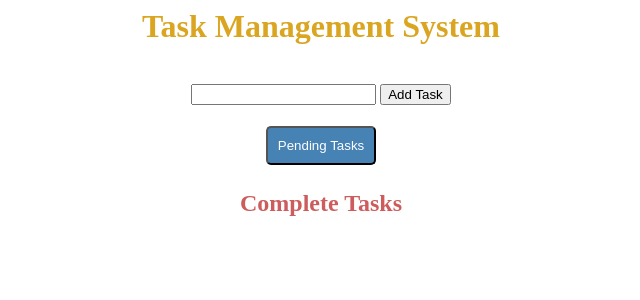
After one commit to ishanExtreme/task_manager, a Python web app: template templates/completed.html in a window 1280 px wide. The commit adds this page. Shown: the top 300 px of the page, without its empty margins (319-959 px from the left). Run offline with Jinja, Linux system fonts and the light colour scheme; the template is opened without the code that fills it, so the values that code supplies are empty.

Commit message:
mark complete and show complete added

```diff
--- a/task_manager/urls.py
+++ b/task_manager/urls.py
@@ -7,6 +7,8 @@ urlpatterns = [
     path("admin/", admin.site.urls),
     path("add-task/", views.add_task),
     path("tasks/", views.display_tasks),
-    path("delete-task/<int:index>/", views.delete_task)
+    path("delete-task/<int:index>/", views.delete_task),
+    path("complete_task/<int:index>/", views.mark_complete),
+    path("completed_tasks/", views.display_completed_tasks)
     # Add all your views here
 ]
--- /dev/null
+++ b/templates/completed.html
@@ -0,0 +1,18 @@
+<h1 style="text-align: center; color: goldenrod">Task Management System</h1>
+<br/>
+<div style="display: flex; flex-flow: column wrap; justify-content: center; align-items: center;">
+    <form action="/add-task" method="get">
+        <input type="text" name="task"/>
+        <button type="submit">Add Task</button>
+    </form>
+    <button style="padding: 10px;border-radius: 5px;background-color: steelblue;color: white; cursor: pointer; margin-top: 5px; margin-bottom: 5px;" onclick="window.location.href='/tasks'">Pending Tasks</button>
+    <h2 style="color: indianred;">Complete Tasks</h2>
+
+    {%for task in tasks%}
+
+            <h3 style="color: steelblue;">
+            {{forloop.counter}} . {{task}}
+            </h3>
+            <hr style="width:50%;">
+    {%endfor%}
+</div>
--- a/templates/tasks.html
+++ b/templates/tasks.html
@@ -5,7 +5,7 @@
         <input type="text" name="task"/>
         <button type="submit">Add Task</button>
     </form>
-
+    <button style="padding: 10px;border-radius: 5px;background-color: lawngreen;color: white; cursor: pointer; margin-top: 5px; margin-bottom: 5px;" onclick="window.location.href='/completed_tasks'">Completed Tasks</button>
     <h2 style="color: indianred;">Tasks</h2>
 
     {%for task in tasks%}
@@ -14,7 +14,7 @@
             {{forloop.counter}} . {{task}}
             </h3>
             <button style="padding: 10px;border-radius: 5px;background-color: red;color: white; cursor: pointer; margin-top: 5px; margin-bottom: 5px;" onclick="window.location.href='/delete-task/{{forloop.counter}}'">Delete Task</button>
-            <button style="padding: 10px;border-radius: 5px;background-color: green;color: white; cursor: pointer; margin-top: 5px; margin-bottom: 5px;" onclick="window.location.href=''">Mark Complete</button>
+            <button style="padding: 10px;border-radius: 5px;background-color: green;color: white; cursor: pointer; margin-top: 5px; margin-bottom: 5px;" onclick="window.location.href='/complete_task/{{forloop.counter}}'">Mark Complete</button>
             <hr style="width:50%;">
     {%endfor%}
 </div>
```
Also changed, not shown: tasks/views.py (+19 -1 lines).
